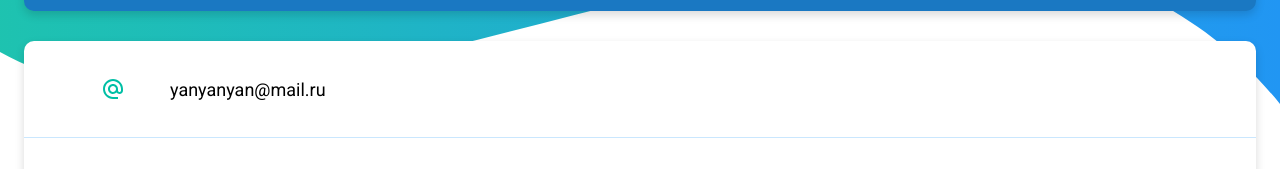
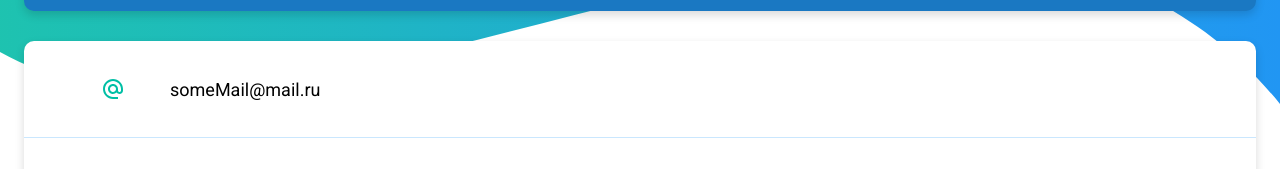
Before and after one commit to Yaniddze/NextJSApplication, a Next.js app: page / in a window 1280 px wide. Shown: the part 256-425 px from the top of the page. Built offline with nearby package versions, Linux system fonts and the light colour scheme.

Commit message:
:sparkles: Create user storage

```diff
--- /dev/null
+++ b/hooks/useUserStorage.ts
@@ -0,0 +1,35 @@
+import { useState, useEffect } from 'react';
+import { User } from '../domain/types';
+
+const userKey = 'user';
+
+type ReturnType = {
+  user: User,
+  setUser: (newUser: User) => void;
+}
+
+export const useUserStorage = (): ReturnType => {
+  const [user, setUser] = useState<User>({
+    fullName: 'Иванов Иван Иванович',
+    email: 'someMail@mail.ru',
+    phone: '',
+  });
+
+  useEffect(() => {
+    const userInStorage = JSON.parse(window.localStorage.getItem(userKey));
+
+    if (userInStorage) {
+      setUser(userInStorage);
+    }
+  }, []);
+
+  const changeUser = (newUser: User) => {
+    setUser(newUser);
+    window.localStorage.setItem(userKey, JSON.stringify(newUser));
+  };
+
+  return {
+    user,
+    setUser: changeUser,
+  };
+};
--- a/pages/index.tsx
+++ b/pages/index.tsx
@@ -13,8 +13,8 @@ import { InfoHolder } from '../components/InfoHolder';
 import { InfoEditor, FormValues } from '../components/InfoEditor';
 import { ModalWindow } from '../components/modal';
 
-// Types
-import { User } from '../domain/types';
+// Hooks
+import { useUserStorage } from '../hooks/useUserStorage';
 
 const ContainerWrapper = styled(Container)`
   & > div {
@@ -23,22 +23,18 @@ const ContainerWrapper = styled(Container)`
 `;
 
 export default function Home(): ReactElement {
-  const [userInfo, setUserInfo] = useState<User>({
-    fullName: 'Иванов Иван Иванович',
-    phone: '',
-    email: 'yanyanyan@mail.ru',
-  });
+  const { user, setUser } = useUserStorage();
   const [editing, setEditing] = useState(false);
   const [alertOpen, setAlertOpen] = useState(false);
 
   const infoHolder = !editing && (
-    <InfoHolder email={userInfo.email} phone={userInfo.phone} />
+    <InfoHolder email={user.email} phone={user.phone} />
   );
 
   const handleSubmit = (values: FormValues) => {
     setEditing(false);
 
-    setUserInfo({
+    setUser({
       fullName: values.username,
       email: values.email,
       phone: values.phone,
@@ -66,11 +62,11 @@ export default function Home(): ReactElement {
         text="Данные успешно сохранены"
         onClose={handleAlertClose}
       />
-      <Header username={userInfo.fullName} />
+      <Header username={user.fullName} />
       <ContainerWrapper maxWidth="lg">
         <Title text="Личный профиль" subText="Главная/Личный профиль" />
         <UserHolder
-          username={userInfo.fullName}
+          username={user.fullName}
           onEditChange={handleEditingClick}
           editing={editing}
         />
```
